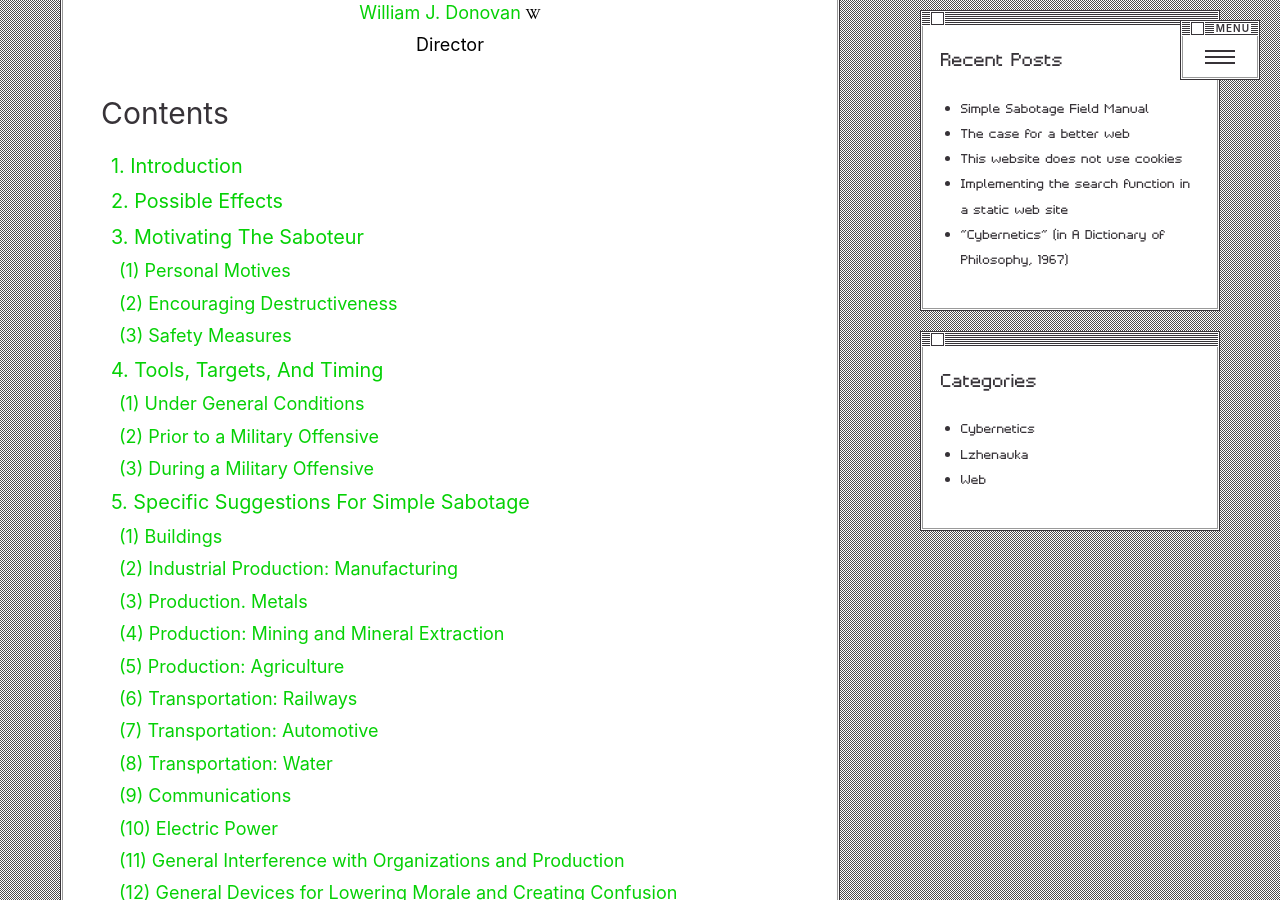
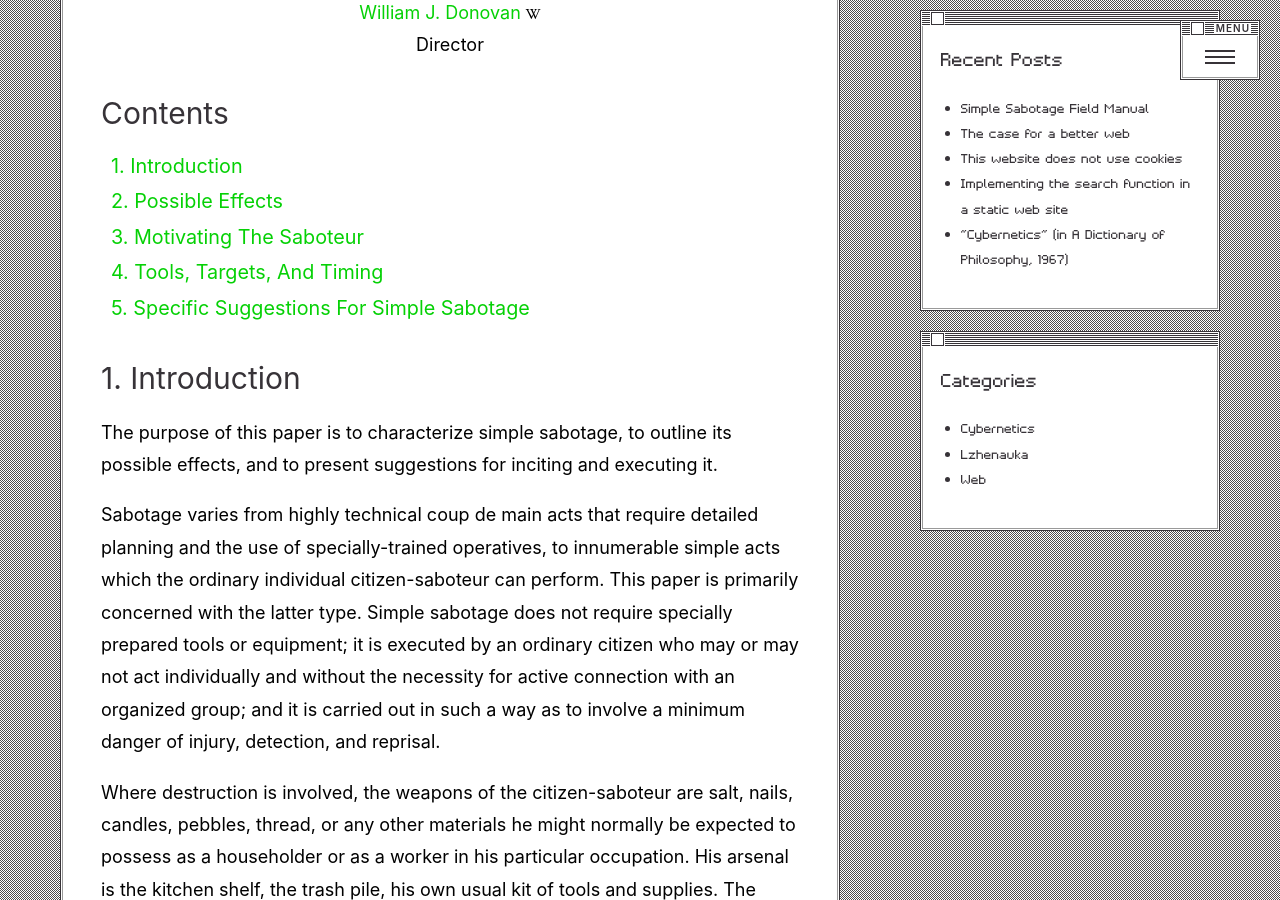
Before and after one commit to maquinadeturing/lamaquinadeturing.su, a Jekyll site: the page built from _posts/en/2024-09-08-simple-sabotage-field-manual.markdown, in a window 1280 px wide and 900 px high, scrolled down 1749 px. Built offline with Jekyll 4.4.1, drawn with Linux system fonts in a browser that asks for light colours; some web fonts are replaced; part of the change alters nothing that is shown.

Commit message:
Add {% toc maxdepth:2 %} parameter

```diff
--- a/_plugins/dom-decorator.rb
+++ b/_plugins/dom-decorator.rb
@@ -1,4 +1,3 @@
-require 'jekyll'
 require 'nokogiri'
 
 module Jekyll
@@ -48,6 +47,13 @@ module Jekyll
             toc_element = doc.at_css('.toc')
             return unless toc_element
 
+            maxdepth = 6
+            if toc_element['data-maxdepth']
+                maxdepth = toc_element['data-maxdepth'].to_i
+                maxdepth = 6 if maxdepth > 6
+                toc_element.remove_attribute('data-maxdepth')
+            end
+
             toc = []
             toc_ids = 0
 
@@ -56,8 +62,11 @@ module Jekyll
 
                 next if heading_classes.include?('no-toc')
 
+                level = heading.name[1].to_i
+
+                next if level > maxdepth
+
                 heading['class'] = (heading_classes << 'heading').join(' ')
-                level = heading.name[1].to_i
                 id = heading['id']
                 text = heading.text
                 toc_entry_id = "toc-#{toc_ids += 1}"
@@ -68,14 +77,16 @@ module Jekyll
                 toc << { level: level, id: id, text: text, toc_entry_id: toc_entry_id }
             end
 
+            Jekyll.logger.warn "DOM Decorator", "No headings found in the document" if toc.empty?
+
             toc.each do |entry|
                 level = entry[:level]
                 id = entry[:id]
                 text = entry[:text]
                 toc_entry_id = entry[:toc_entry_id]
 
-                link = "<a href='##{id}'>#{text}</a>"
-                entry_html = "<p id='#{toc_entry_id}' class='toc toc-h#{level}'>#{link}</p>"
+                link = "<a href=\"##{id}\">#{text}</a>"
+                entry_html = "<p id=\"#{toc_entry_id}\" class=\"toc toc-h#{level}\">#{link}</p>"
                 toc_element.add_child(entry_html)
             end
         end
@@ -86,6 +97,19 @@ module Jekyll
     end
 
     class TOCTag < Liquid::Tag
+        def initialize(tag_name, text, tokens)
+            super
+            @params = {}
+            text.scan(Liquid::TagAttributes) do |key, value|
+                if key == "maxdepth"
+                    value = value.to_i
+                else
+                    raise "Invalid syntax for TOC tag" if key.empty? || value.empty? || key != "maxdepth"
+                end
+                @params[key] = value
+            end
+        end
+
         def render(context)
             page = context.registers[:page]
 
@@ -95,7 +119,11 @@ module Jekyll
                 page['_toc_rendered'] = true
             end
 
-            '<div class="toc"></div>'
+            if @params['maxdepth']
+                "<div class=\"toc\" data-maxdepth=\"#{@params['maxdepth']}\"></div>"
+            else
+                "<div class=\"toc\"></div>"
+            end
         end
     end
 end
--- a/_posts/en/2024-09-08-simple-sabotage-field-manual.markdown
+++ b/_posts/en/2024-09-08-simple-sabotage-field-manual.markdown
@@ -34,7 +34,7 @@ Director</p>
 ## Contents
 {:.no-toc}
 
-{% toc %}
+{% toc maxdepth:2 %}
 
 ## 1. Introduction
 
```
